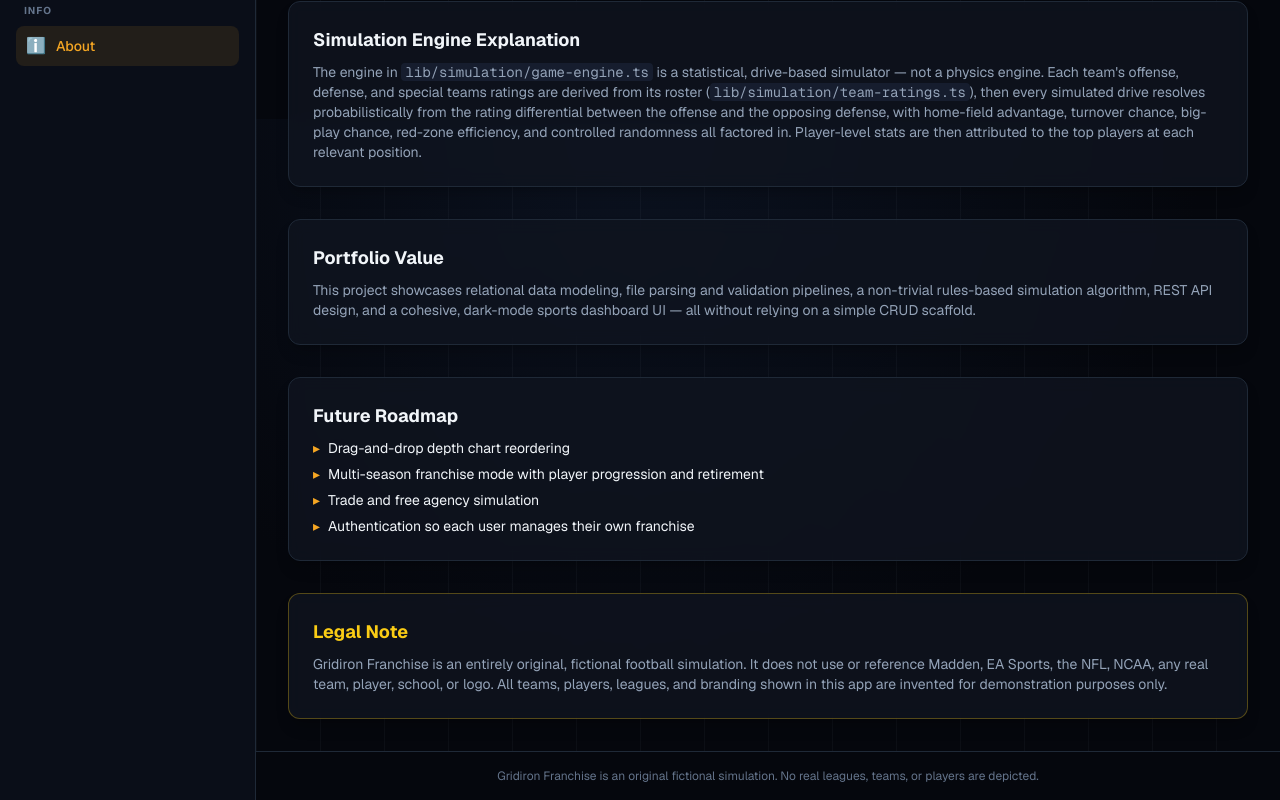
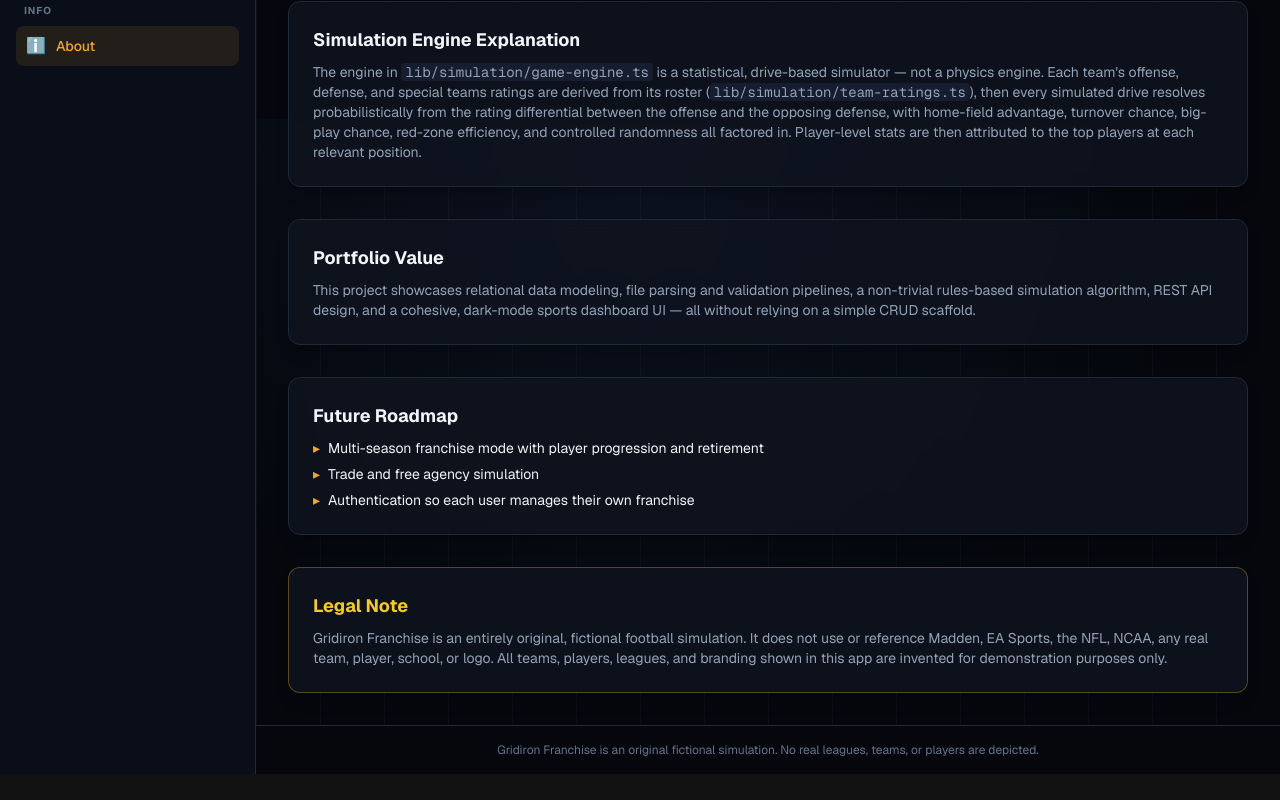
Before and after one commit to DarrellJBullock/gridiron-franchise, a Next.js app: page /about in a window 1280 px wide. Shown: the part 681-1481 px from the top of the page. After the commit the page ends 1455 px from the top, so only its background shows below. Built offline with nearby package versions, Linux system fonts and the light colour scheme.

Commit message:
Update roadmap docs: drag-and-drop depth charts are done

```diff
--- a/app/about/page.tsx
+++ b/app/about/page.tsx
@@ -11,7 +11,6 @@ const STACK = [
 ];
 
 const ROADMAP = [
-  "Drag-and-drop depth chart reordering",
   "Multi-season franchise mode with player progression and retirement",
   "Trade and free agency simulation",
   "Authentication so each user manages their own franchise",
```
Also changed, not shown: 1 other file (tests, documents, lock files or other folders).
